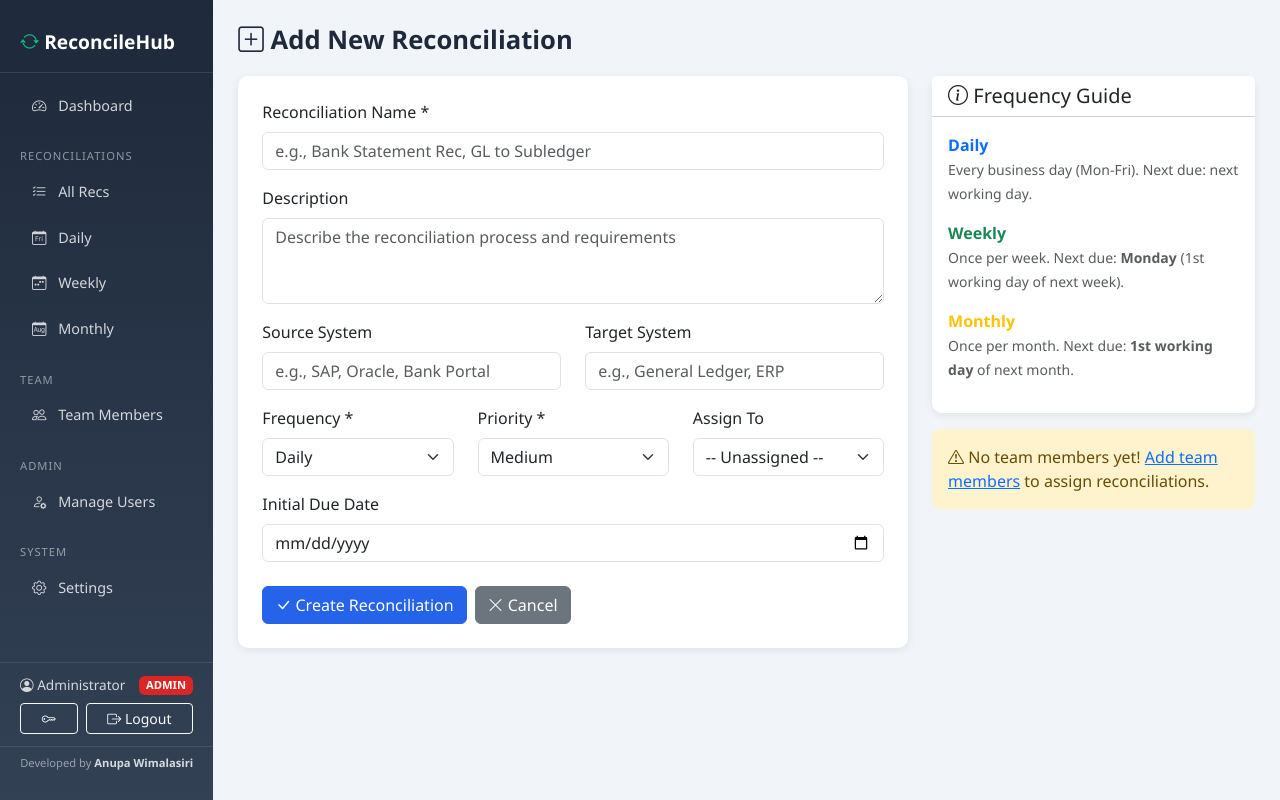
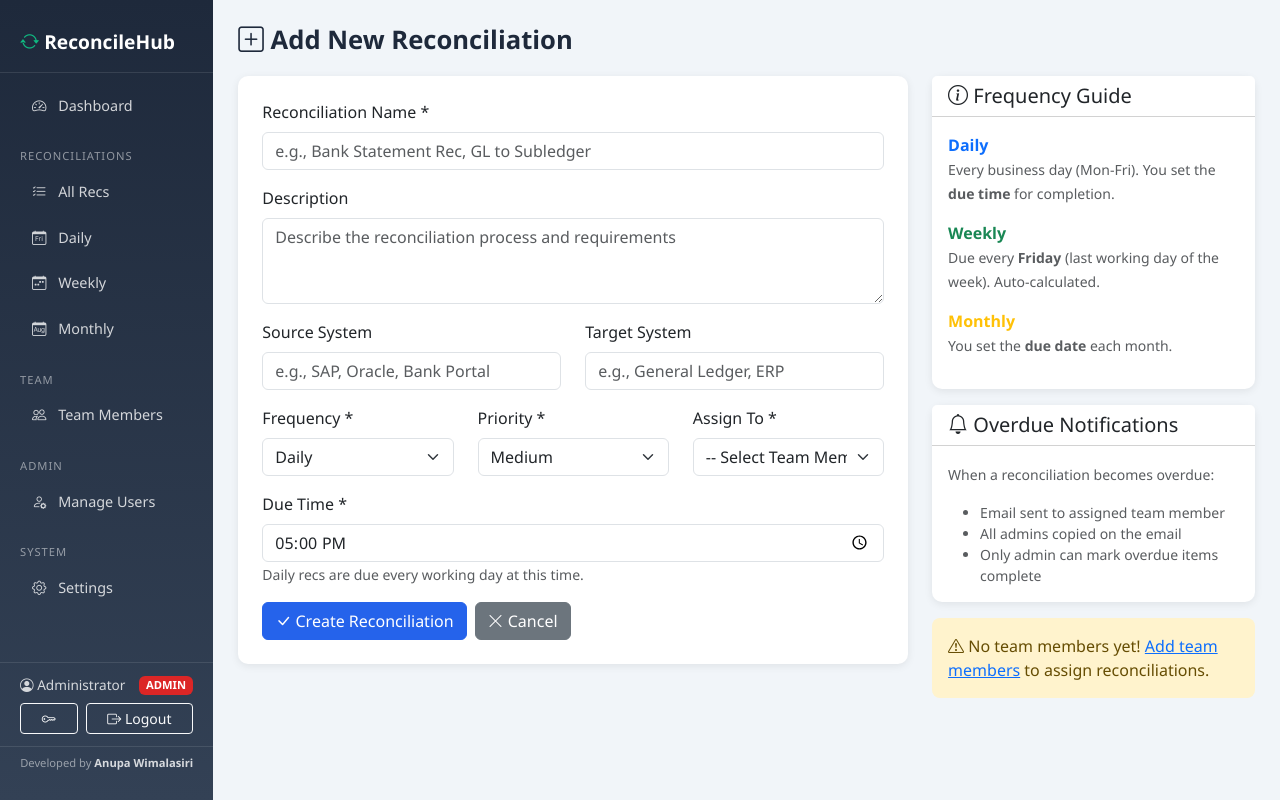
Before and after one commit to anupa0612/reconciliation-app, a Flask app: page /reconciliations/add in a window 1280 px wide. Run offline with Flask 3, Linux system fonts and the light colour scheme; the visitor is signed in with stand-in values (Sample User, id 1); some libraries are stand-ins or nearby versions.

Commit message:
Add files via upload

```diff
--- a/templates/add_reconciliation.html
+++ b/templates/add_reconciliation.html
@@ -36,7 +36,7 @@
                     <div class="row">
                         <div class="col-md-4 mb-3">
                             <label for="frequency" class="form-label">Frequency *</label>
-                            <select class="form-select" id="frequency" name="frequency" required>
+                            <select class="form-select" id="frequency" name="frequency" required onchange="updateDueFields()">
                                 <option value="Daily">Daily</option>
                                 <option value="Weekly">Weekly</option>
                                 <option value="Monthly">Monthly</option>
@@ -54,9 +54,9 @@
                         </div>
 
                         <div class="col-md-4 mb-3">
-                            <label for="assigned_to" class="form-label">Assign To</label>
-                            <select class="form-select" id="assigned_to" name="assigned_to">
-                                <option value="">-- Unassigned --</option>
+                            <label for="assigned_to" class="form-label">Assign To *</label>
+                            <select class="form-select" id="assigned_to" name="assigned_to" required>
+                                <option value="">-- Select Team Member --</option>
                                 {% for member in members %}
                                 <option value="{{ member.id }}">{{ member.name }} ({{ member.role }})</option>
                                 {% endfor %}
@@ -64,9 +64,27 @@
                         </div>
                     </div>
 
-                    <div class="mb-4">
-                        <label for="due_date" class="form-label">Initial Due Date</label>
+                    <!-- Daily: Due Time -->
+                    <div class="mb-3" id="due_time_section">
+                        <label for="due_time" class="form-label">Due Time *</label>
+                        <input type="time" class="form-control" id="due_time" name="due_time" value="17:00">
+                        <small class="text-muted">Daily recs are due every working day at this time.</small>
+                    </div>
+
+                    <!-- Weekly: Auto-calculated (Friday) -->
+                    <div class="mb-3" id="weekly_info_section" style="display: none;">
+                        <div class="alert alert-info mb-0">
+                            <i class="bi bi-calendar-week"></i> <strong>Weekly Due Date:</strong>
+                            Every Friday (last working day of the week)<br>
+                            <small>Next due: {{ next_friday.strftime('%A, %d %B %Y') if next_friday else 'Calculated automatically' }}</small>
+                        </div>
+                    </div>
+
+                    <!-- Monthly: User enters due date -->
+                    <div class="mb-3" id="due_date_section" style="display: none;">
+                        <label for="due_date" class="form-label">Due Date *</label>
                         <input type="date" class="form-control" id="due_date" name="due_date">
+                        <small class="text-muted">Select the monthly due date for this reconciliation.</small>
                     </div>
 
                     <div class="d-flex gap-2">
@@ -89,13 +107,27 @@
             </div>
             <div class="card-body">
                 <p><strong class="text-primary">Daily</strong><br>
-                <small class="text-muted">Every business day (Mon-Fri). Next due: next working day.</small></p>
+                <small class="text-muted">Every business day (Mon-Fri). You set the <strong>due time</strong> for completion.</small></p>
 
                 <p><strong class="text-success">Weekly</strong><br>
-                <small class="text-muted">Once per week. Next due: <strong>Monday</strong> (1st working day of next week).</small></p>
+                <small class="text-muted">Due every <strong>Friday</strong> (last working day of the week). Auto-calculated.</small></p>
 
                 <p><strong class="text-warning">Monthly</strong><br>
-                <small class="text-muted">Once per month. Next due: <strong>1st working day</strong> of next month.</small></p>
+                <small class="text-muted">You set the <strong>due date</strong> each month.</small></p>
+            </div>
+        </div>
+
+        <div class="card form-card mt-3">
+            <div class="card-header bg-white">
+                <h5 class="mb-0"><i class="bi bi-bell"></i> Overdue Notifications</h5>
+            </div>
+            <div class="card-body">
+                <p><small class="text-muted">When a reconciliation becomes overdue:</small></p>
+                <ul class="small text-muted mb-0">
+                    <li>Email sent to assigned team member</li>
+                    <li>All admins copied on the email</li>
+                    <li>Only admin can mark overdue items complete</li>
+                </ul>
             </div>
         </div>
 
@@ -107,4 +139,38 @@
         {% endif %}
     </div>
 </div>
+
+<script>
+function updateDueFields() {
+    const frequency = document.getElementById('frequency').value;
+    const dueTimeSection = document.getElementById('due_time_section');
+    const weeklyInfoSection = document.getElementById('weekly_info_section');
+    const dueDateSection = document.getElementById('due_date_section');
+    const dueTimeInput = document.getElementById('due_time');
+    const dueDateInput = document.getElementById('due_date');
+
+    // Hide all sections first
+    dueTimeSection.style.display = 'none';
+    weeklyInfoSection.style.display = 'none';
+    dueDateSection.style.display = 'none';
+
+    // Remove required from all
+    dueTimeInput.required = false;
+    dueDateInput.required = false;
+
+    // Show relevant section based on frequency
+    if (frequency === 'Daily') {
+        dueTimeSection.style.display = 'block';
+        dueTimeInput.required = true;
+    } else if (frequency === 'Weekly') {
+        weeklyInfoSection.style.display = 'block';
+    } else if (frequency === 'Monthly') {
+        dueDateSection.style.display = 'block';
+        dueDateInput.required = true;
+    }
+}
+
+// Initialize on page load
+document.addEventListener('DOMContentLoaded', updateDueFields);
+</script>
 {% endblock %}
--- a/templates/complete_reconciliation.html
+++ b/templates/complete_reconciliation.html
@@ -76,7 +76,7 @@
                 {% if rec.last_completed %}
                 <hr>
                 <p><small class="text-muted">Previous Completion</small><br>
-                {{ rec.last_completed.strftime('%Y-%m-%d %H:%M') }}</p>
+                {{ rec.last_completed|local_time }}</p>
 
                 {% if rec.items_reconciled %}
                 <p><small class="text-muted">Previous Stats</small><br>
--- a/templates/edit_member.html
+++ b/templates/edit_member.html
@@ -46,7 +46,7 @@
                 <h5 class="mb-0"><i class="bi bi-info-circle"></i> Member Info</h5>
             </div>
             <div class="card-body">
-                <p><strong>Joined:</strong> {{ member.created_at.strftime('%Y-%m-%d %H:%M') }}</p>
+                <p><strong>Joined:</strong> {{ member.created_at|local_time }}</p>
                 <p><strong>Total Reconciliations:</strong> {{ member.reconciliations | length }}</p>
                 <p><strong>Active Reconciliations:</strong> {{ member.reconciliations | selectattr('status', 'ne', 'Completed') | list | length }}</p>
 
--- a/templates/edit_user.html
+++ b/templates/edit_user.html
@@ -56,7 +56,7 @@
             </div>
             <div class="card-body">
                 <p><strong>Username:</strong> {{ user.username }}</p>
-                <p><strong>Created:</strong> {{ user.created_at.strftime('%Y-%m-%d %H:%M') }}</p>
+                <p><strong>Created:</strong> {{ user.created_at|local_time }}</p>
                 <p><strong>Current Role:</strong>
                     <span class="badge {% if user.is_admin() %}role-badge-admin{% else %}role-badge-user{% endif %}">
                         {{ user.role | upper }}
--- a/templates/view_reconciliation.html
+++ b/templates/view_reconciliation.html
@@ -58,7 +58,7 @@
                     </tr>
                     <tr>
                         <td><strong>Created:</strong></td>
-                        <td>{{ rec.created_at.strftime('%Y-%m-%d %H:%M') }}</td>
+                        <td>{{ rec.created_at|local_time }}</td>
                     </tr>
                 </table>
             </div>
@@ -73,7 +73,7 @@
                 <table class="table table-borderless">
                     <tr>
                         <td width="180"><strong>Completed At:</strong></td>
-                        <td>{{ rec.last_completed.strftime('%Y-%m-%d %H:%M') if rec.last_completed else '-' }}</td>
+                        <td>{{ rec.last_completed|local_time if rec.last_completed else '-' }}</td>
                     </tr>
                     <tr>
                         <td><strong>Completed By:</strong></td>
```
Also changed, not shown: templates/edit_reconciliation.html (+57 -6 lines).
